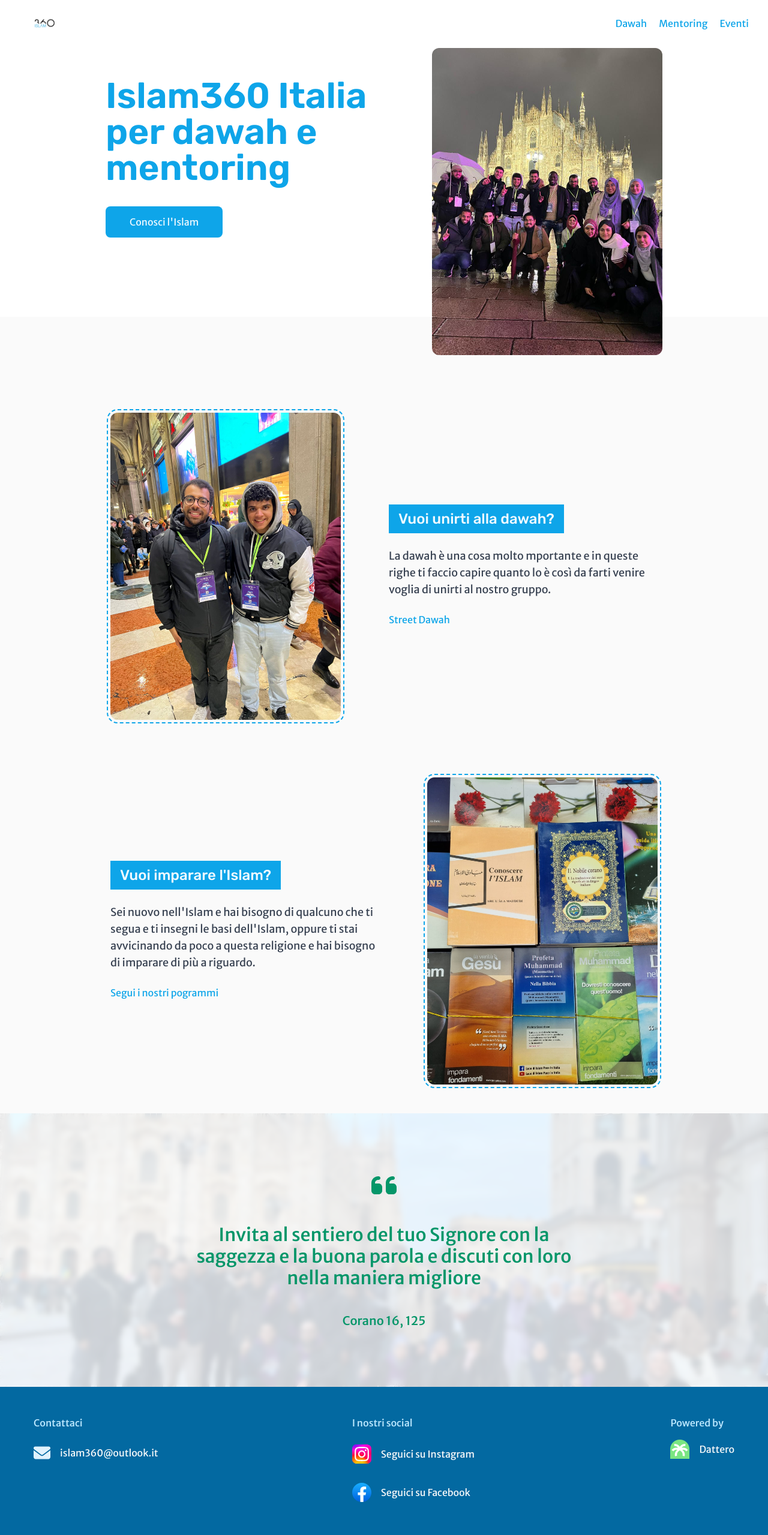
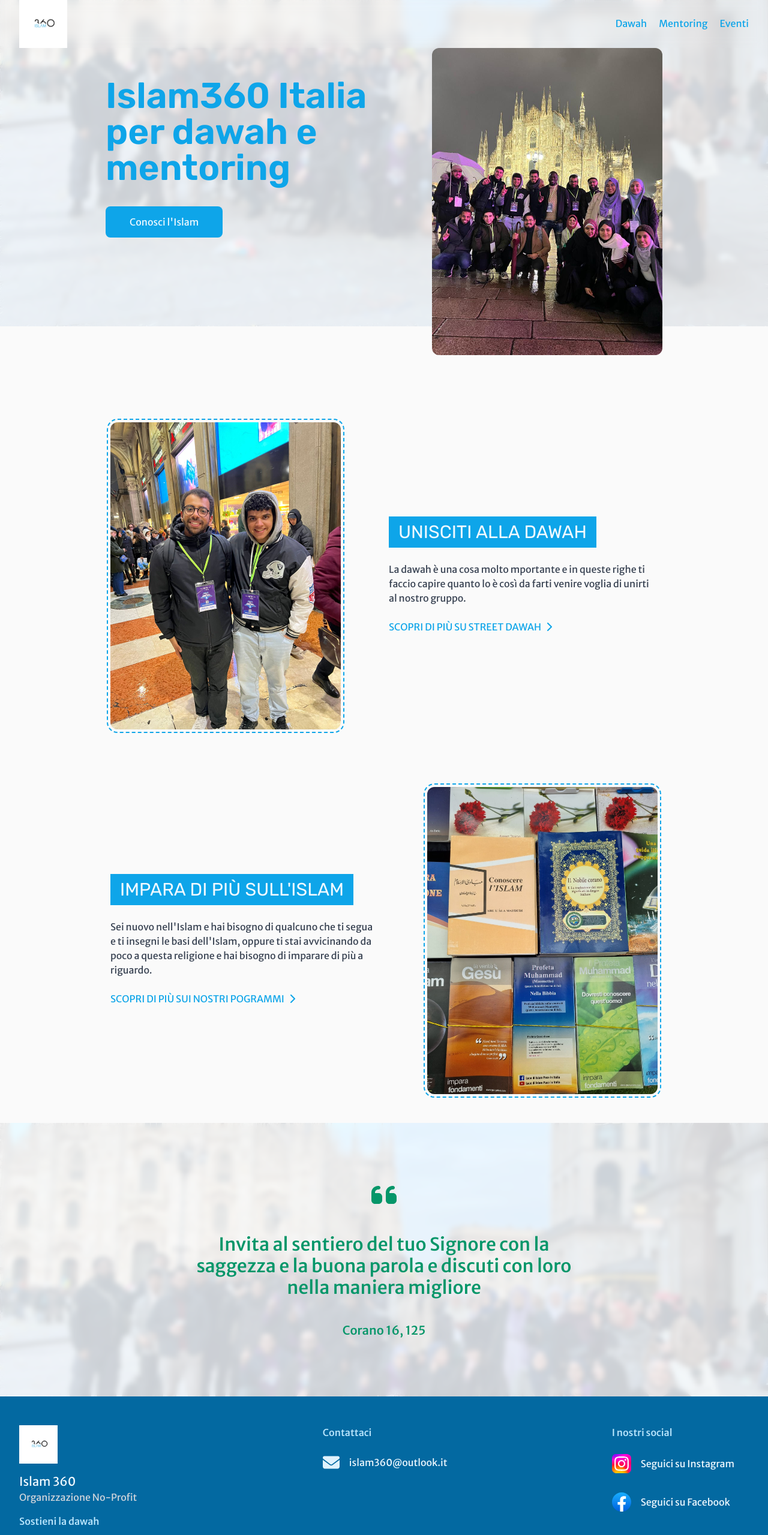
Before and after one commit to DatteroHub/islam360-site, a Gatsby site: page / in a window 1280 px wide. Shown: the top 2559 px of the page at 60% size. Built offline with nearby package versions, Linux system fonts and the light colour scheme; Gatsby itself is replaced by a stand-in of ours.

Commit message:
tante belle migliorie

```diff
--- a/src/components/BgDiv.js
+++ b/src/components/BgDiv.js
@@ -1,8 +1,8 @@
 import React from 'react'
 
-export default function BgDiv({ className , children }) {
+export default function BgDiv({ className , style , children }) {
   return (
-    <div className={`${className}`}>
+    <div className={`${className}`} style={style}>
         { children }
     </div>
   )
--- a/src/components/Footer.js
+++ b/src/components/Footer.js
@@ -5,28 +5,40 @@
 
 export default function Footer() {
   return (
-    <BgDiv className="pt-12 pb-16 bg-sky-700">
-      <ContentDiv>
+    <BgDiv className="pt-12 pb-8 bg-sky-700">
+      <ContentDiv className="pb-8">
         <footer className="flex flex-col md:flex-row gap-6 md:gap-4">
+          <div className='flex-1 text-sky-50 pl-6 md:pl-0'>
+            <img src={'/logo.png'} alt="Dattero logo" className='h-16' />
+            <div className='text-xl pt-4'>Islam 360</div>
+            <div className='text-gray-300'>Organizzazione No-Profit</div>
+            <div className='font-medium text-sky-200 mt-2 py-2'>Sostieni la dawah</div>
+            <div>IT87UGTYF877GVTC65FCFC</div>
+          </div>
+          <div className='h-0.5 mx-6 md:hidden bg-sky-800 rounded-b-full' />
           <div className='flex-1'>
             <div className='font-medium text-sky-200 pl-6 mb-2'>Contattaci</div>
-            <LinkBox href="mailto:islam360@outlook.it" className="text-medium text-neutral-50 hover:bg-white/10">
+            <LinkBox href="mailto:islam360@outlook.it" className="text-medium text-sky-50 hover:bg-white/10">
               <div className='flex items-center gap-4'>
                 <svg xmlns="http://www.w3.org/2000/svg" viewBox="0 0 512 512" className="h-7 fill-sky-100"><path d="M48 64C21.5 64 0 85.5 0 112c0 15.1 7.1 29.3 19.2 38.4L236.8 313.6c11.4 8.5 27 8.5 38.4 0L492.8 150.4c12.1-9.1 19.2-23.3 19.2-38.4c0-26.5-21.5-48-48-48H48zM0 176V384c0 35.3 28.7 64 64 64H448c35.3 0 64-28.7 64-64V176L294.4 339.2c-22.8 17.1-54 17.1-76.8 0L0 176z"/></svg>
                 islam360@outlook.it
               </div>
             </LinkBox>
           </div>
-          <div className='flex-1'>
+          <div className=''>
             <div className='font-medium text-sky-200 pl-6 mb-2'>I nostri social</div>
-            <LinkBox href="https://instagram.com/islam360ita/" src={'/insta.svg'} alt="Instagram Logo" iconSize="h-8" className="text-medium text-neutral-50 hover:bg-white/10">Seguici su Instagram</LinkBox>
-            <LinkBox href="https://www.facebook.com/islam360italia/" src={'/fb.svg'} alt="Facebook Logo" iconSize="h-8" className="text-medium text-neutral-50 hover:bg-white/10">Seguici su Facebook</LinkBox>
-          </div>
-          <div>
-            <div className='font-medium text-sky-200 pl-6'>Powered by</div>
-            <LinkBox href="https://dattero.org/" src={'/dattero.png'} alt="Dattero Logo" iconSize="h-8" className="text-medium text-neutral-50 hover:bg-white/10">Dattero</LinkBox>
+            <LinkBox href="https://instagram.com/islam360ita/" src={'/insta.svg'} alt="Instagram Logo" iconSize="h-8" className="text-medium text-sky-50 hover:bg-white/10">Seguici su Instagram</LinkBox>
+            <LinkBox href="https://www.facebook.com/islam360italia/" src={'/fb.svg'} alt="Facebook Logo" iconSize="h-8" className="text-medium text-sky-50 hover:bg-white/10">Seguici su Facebook</LinkBox>
           </div>
         </footer>
+      </ContentDiv>
+      <ContentDiv className="flex flex-col md:flex-row justify-center items-center text-sky-200">
+        <div>Copyright © 2023</div>
+        <div className='px-2 hidden md:flex'>‧</div>
+        <div className='flex items-center'>
+          <div className='font-medium'>Powered by</div>
+          <LinkBox href="https://dattero.org/" src={'/dattero.png'} alt="Dattero Logo" iconSize="h-6" className="px-2 py-2 mx-2 mb-2 text-medium text-sky-50 hover:bg-white/10">Dattero</LinkBox>
+        </div>
       </ContentDiv>
     </BgDiv>
   )
--- a/src/components/Layout.js
+++ b/src/components/Layout.js
@@ -6,7 +6,7 @@
   return (
     <>
       <Navbar />
-      <div className='bg-neutral-50 mt-28 lg:mt-12 xl:mt-0'>
+      <div className='bg-neutral-50'>
           { children }
       </div>
       <Footer />
--- /dev/null
+++ b/src/components/LinkChevronUnderline.js
@@ -0,0 +1,15 @@
+import React from 'react'
+import { Link } from 'gatsby'
+
+export default function LinkChevronUnderline({ to , className , children , chevronH }) {
+  return (
+    <Link to={to} className={`group text-sky-500 ${className}`}>
+        { children }
+        <span>
+            <svg xmlns="http://www.w3.org/2000/svg" viewBox="0 0 320 512" className={`${chevronH} inline fill-sky-500 pb-1 pl-2 group-hover:ml-1 duration-200`}><path d="M310.6 233.4c12.5 12.5 12.5 32.8 0 45.3l-192 192c-12.5 12.5-32.8 12.5-45.3 0s-12.5-32.8 0-45.3L242.7 256 73.4 86.6c-12.5-12.5-12.5-32.8 0-45.3s32.8-12.5 45.3 0l192 192z"/></svg>
+        </span>
+        <span className="block max-w-0 group-hover:max-w-full transition-all duration-300 h-0.5 bg-sky-500"></span>
+    </Link>
+
+  )
+}
--- a/src/components/Navbar.js
+++ b/src/components/Navbar.js
@@ -1,38 +1,33 @@
-import React, { Component } from 'react'
+import React, { useEffect, useState } from 'react'
 import { Link } from 'gatsby'
 import LinkUnderline from './LinkUnderline'
 import BgDiv from './BgDiv'
 import ContentDiv from './ContentDiv'
 
-export default class Navbar extends Component {
+export default function Navbar() {
 
-  constructor(props) {
-    super(props);
-    this.state = {showMobileMenu: false};
-    this.handleClick = this.handleClick.bind(this);
+  const [showMobileMenu, setShowMobileMenu] = useState(false);
+  const [menuBgColor, setMenuBgColor] = useState('rgba(255,255,255,0)');
+
+  useEffect(() => {
+    if (typeof window !== `undefined`) {
+      window.onscroll = () => {
+        if(window.pageYOffset < 200)
+          setMenuBgColor('rgba(255,255,255,'+ 0.9 * window.pageYOffset/200 +')')
+        else
+          setMenuBgColor('rgba(255,255,255,0.9')
+      }
+    }
+  }, [])
+
+  const toggleMobileMenu = () => {
+    setShowMobileMenu (prevState => {
+      return !prevState
+    });
   }
 
-  handleClick() {
-    this.setState(prevState => ({
-      showMobileMenu: !prevState.showMobileMenu
-    }));
-  }
-
-  render() {
-
-    const mobileMenu = (
-      <div className='absolute top-20 right-0 left-0 flex flex-col h-screen'>
-        <div className='flex flex-col items-center py-4'>
-          <Link to='/dawah' className='text-sky-500 text-xl active:bg-sky-50 w-full py-6 text-center'>Dawah</Link>
-          <Link to='/mentoring' className='text-sky-500 text-xl active:bg-sky-50 w-full py-6 text-center'>Mentoring</Link>
-          <Link to='/eventi' className='text-sky-500 text-xl active:bg-sky-50 w-full py-6 text-center'>Eventi</Link>
-        </div>
-        <div className='flex-1' onClick={this.handleClick} />
-      </div>
-    );
-
   return (
-      <BgDiv className={`fixed z-50 top-0 left-0 right-0 ${this.state.showMobileMenu ? 'h-full' : ''} backdrop-blur bg-white/80`}>
+    <BgDiv className={`fixed z-50 top-0 left-0 right-0 ${showMobileMenu ? 'h-full' : ''} backdrop-blur `} style={{ backgroundColor: !showMobileMenu ? menuBgColor : 'rgba(255,255,255,0.8'}}>
       <ContentDiv>
         <header className='flex items-center'>
           <Link to='/'>
@@ -44,18 +39,26 @@
             <LinkUnderline to='/eventi'>Eventi</LinkUnderline>
           </div>
           <div className='md:hidden flex flex-1 justify-end'>
-              <div className='active:bg-sky-900/10 py-3 px-3 rounded-md' onClick={this.handleClick}>
-                {!this.state.showMobileMenu ?
+            <div className='active:bg-sky-900/10 py-3 px-3 rounded-md' onClick={toggleMobileMenu} >
+              {!showMobileMenu ?
                 <svg xmlns="http://www.w3.org/2000/svg" viewBox="0 0 448 512" className="h-6 fill-sky-500"><path d="M0 96C0 78.3 14.3 64 32 64H416c17.7 0 32 14.3 32 32s-14.3 32-32 32H32C14.3 128 0 113.7 0 96zM0 256c0-17.7 14.3-32 32-32H416c17.7 0 32 14.3 32 32s-14.3 32-32 32H32c-17.7 0-32-14.3-32-32zM448 416c0 17.7-14.3 32-32 32H32c-17.7 0-32-14.3-32-32s14.3-32 32-32H416c17.7 0 32 14.3 32 32z"/></svg>
               :
                 <svg xmlns="http://www.w3.org/2000/svg" viewBox="0 0 320 512" className="h-8 fill-sky-500"><path d="M310.6 150.6c12.5-12.5 12.5-32.8 0-45.3s-32.8-12.5-45.3 0L160 210.7 54.6 105.4c-12.5-12.5-32.8-12.5-45.3 0s-12.5 32.8 0 45.3L114.7 256 9.4 361.4c-12.5 12.5-12.5 32.8 0 45.3s32.8 12.5 45.3 0L160 301.3 265.4 406.6c12.5 12.5 32.8 12.5 45.3 0s12.5-32.8 0-45.3L205.3 256 310.6 150.6z"/></svg>
               }
             </div>
           </div>
-            {this.state.showMobileMenu ? mobileMenu : ''}
+          {showMobileMenu &&
+            <div className='absolute top-20 right-0 left-0 flex flex-col h-screen'>
+              <div className='flex flex-col items-center py-4'>
+                <Link to='/dawah' className='text-sky-500 text-xl active:bg-sky-50 w-full py-6 text-center'>Dawah</Link>
+                <Link to='/mentoring' className='text-sky-500 text-xl active:bg-sky-50 w-full py-6 text-center'>Mentoring</Link>
+                <Link to='/eventi' className='text-sky-500 text-xl active:bg-sky-50 w-full py-6 text-center'>Eventi</Link>
+              </div>
+              <div className='flex-1' onClick={toggleMobileMenu} />
+            </div>
+          }
         </header>
       </ContentDiv>
     </BgDiv>
-    );
+  )
 }
-}
--- a/src/pages/index.js
+++ b/src/pages/index.js
@@ -4,46 +4,48 @@
 import Layout from "../components/Layout"
 import BgDiv from "../components/BgDiv"
 import ContentDiv from "../components/ContentDiv"
-import LinkUnderline from "../components/LinkUnderline"
+import LinkChevronUnderline from "../components/LinkChevronUnderline"
 
 export default function Home() {
   return (
     <Layout>
       {/* Hero */}
-      <BgDiv className="pt-0 lg:pb-4 bg-white">
+      <div className="bg-cover bg-bottom bg-fixed" style={{backgroundImage: `url("/big dawah team.jpg")`}}>
+        <BgDiv className="pt-28 lg:pt-12 xl:pt-0 pb-36 lg:pb-8 backdrop-blur-sm bg-white/80">
           <ContentDiv className="flex justify-center items-center">
             <div className="mr-8 xl:max-w-lg">
               <h1 className="font-semibold text-4xl md:text-5xl xl:text-6xl text-sky-500">Islam360 Italia<br/>per dawah e mentoring</h1>
               <br/><br/><Link to="/gorap" className="bg-sky-500 hover:bg-sky-600 text-sky-50 py-4 px-10 rounded-lg duration-300">Conosci l'Islam</Link>
             </div>
-          <img src={'/dawah team.jpg'} alt="dawah team" className='h-96 xl:h-128 hidden lg:flex rounded-xl translate-y-12 xl:translate-y-20' />
+            <img src={'/dawah team.jpg'} alt="dawah team" className='h-96 xl:h-128 hidden lg:flex rounded-xl translate-y-16 xl:translate-y-20' />
           </ContentDiv>
         </BgDiv>
+      </div>
       {/* Middle Section */}
       <BgDiv className="py-12 mt-8">
         <ContentDiv className="flex gap-20 justify-center items-center mt-12 xl:mt-20">
           <img src={'/follow dawah.jpg'} alt="follow dawah" className='h-96 xl:h-128 hidden lg:flex rounded-xl outline-dashed outline-2 outline-sky-500 outline-offset-4' />
           <div className="flex flex-col gap-6">
-            <div className="font-medium text-2xl text-sky-50 bg-sky-500 py-2 px-4 w-fit"><h1>Vuoi unirti alla dawah?</h1></div>
+            <div className="font-normal text-2xl lg:text-3xl text-sky-50 uppercase bg-sky-500 py-2 px-4 w-fit"><h1>unisciti alla dawah</h1></div>
             <div style={{backgroundImage: `url("/follow dawah.jpg")`}} className='h-96 bg-cover bg-center xl:h-128 lg:hidden rounded-xl outline-dashed outline-2 outline-sky-500 outline-offset-4' />
-            <div className="text-medium text-lg text-gray-700 max-w-md">La dawah è una cosa molto mportante e in queste righe ti faccio capire quanto lo è così da farti venire voglia di unirti al nostro gruppo.</div>
-            <LinkUnderline to="/dawah" className="w-fit">Street Dawah</LinkUnderline>
+            <div className="font-normal text-md text-gray-700 max-w-md">La dawah è una cosa molto mportante e in queste righe ti faccio capire quanto lo è così da farti venire voglia di unirti al nostro gruppo.</div>
+            <LinkChevronUnderline to="/dawah" className="group uppercase w-fit" chevronH="h-5">scopri di più su street dawah</LinkChevronUnderline>
           </div>
         </ContentDiv>
       </BgDiv>
       <BgDiv className="py-12">
         <ContentDiv className="flex gap-20 justify-center items-center">
           <div className="flex flex-col gap-6">
-            <div className="font-medium text-2xl text-sky-50 bg-sky-500 py-2 px-4 w-fit"><h1>Vuoi imparare l'Islam?</h1></div>
+            <div className="font-normal text-2xl lg:text-3xl text-sky-50 uppercase bg-sky-500 py-2 px-4 w-fit"><h1>Impara di più sull'islam</h1></div>
             <div style={{backgroundImage: `url("/follow mentoring.jpg")`}} className='h-96 bg-cover bg-center xl:h-128 lg:hidden rounded-xl outline-dashed outline-2 outline-sky-500 outline-offset-4' />
-            <div className="text-medium text-lg text-gray-700 max-w-md">Sei nuovo nell'Islam e hai bisogno di qualcuno che ti segua e ti insegni le basi dell'Islam, oppure ti stai avvicinando da poco a questa religione e hai bisogno di imparare di più a riguardo.</div>
-            <LinkUnderline to="/mentoring" className="w-fit">Segui i nostri pogrammi</LinkUnderline>
+            <div className="font-normal text-md text-gray-700 max-w-md">Sei nuovo nell'Islam e hai bisogno di qualcuno che ti segua e ti insegni le basi dell'Islam, oppure ti stai avvicinando da poco a questa religione e hai bisogno di imparare di più a riguardo.</div>
+            <LinkChevronUnderline to="/mentoring" className="groyp uppercase w-fit" chevronH="h-5">scopri di più sui nostri pogrammi</LinkChevronUnderline>
           </div>
           <img src={'/follow mentoring.jpg'} alt="follow mentoring" className='h-96 xl:h-128 hidden lg:flex rounded-xl outline-dashed outline-2 outline-sky-500 outline-offset-4' />
         </ContentDiv>
       </BgDiv>
       {/* Ayah */}
-      <div className="bg-cover bg-center" style={{backgroundImage: `url("/big dawah team.jpg")`}}>
+      <div className="bg-cover bg-center bg-fixed" style={{backgroundImage: `url("/big dawah team.jpg")`}}>
         <BgDiv className="py-24 backdrop-blur-sm bg-white/80">
           <ContentDiv className="flex flex-col items-center gap-10">
             <svg xmlns="http://www.w3.org/2000/svg" viewBox="0 0 448 512" className="h-12 fill-emerald-600"><path d="M0 216C0 149.7 53.7 96 120 96h8c17.7 0 32 14.3 32 32s-14.3 32-32 32h-8c-30.9 0-56 25.1-56 56v8h64c35.3 0 64 28.7 64 64v64c0 35.3-28.7 64-64 64H64c-35.3 0-64-28.7-64-64V320 288 216zm256 0c0-66.3 53.7-120 120-120h8c17.7 0 32 14.3 32 32s-14.3 32-32 32h-8c-30.9 0-56 25.1-56 56v8h64c35.3 0 64 28.7 64 64v64c0 35.3-28.7 64-64 64H320c-35.3 0-64-28.7-64-64V320 288 216z"/></svg>
```
Lines whose indentation alone changed are shown as unchanged.
